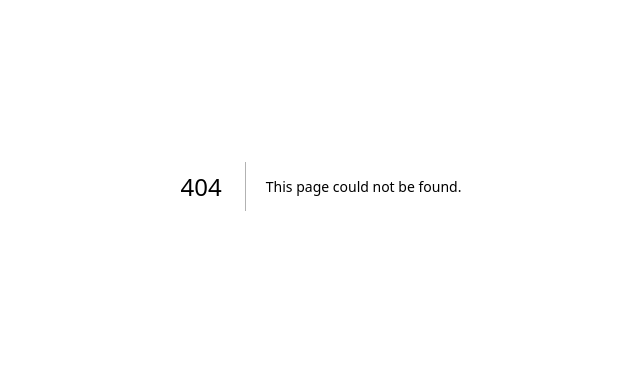
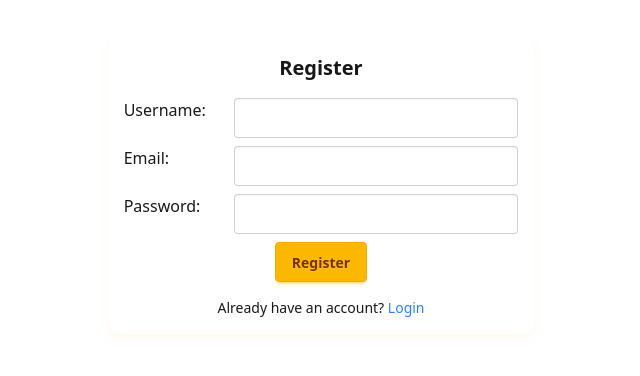
Before and after one commit to alvinyusuf/imp-test, a Next.js app in the folder frontend/: page /auth/register in a window 1280 px wide. Before the commit this address had no page. Shown: the part 214-590 px from the top of the page, without its empty margins (319-959 px from the left). Built offline with nearby package versions, Linux system fonts and the light colour scheme.

Commit message:
Add Login and Register components with forms for user authentication

```diff
--- /dev/null
+++ b/frontend/src/app/auth/login/page.tsx
@@ -0,0 +1,35 @@
+import React from 'react'
+
+export default function Login() {
+  return (
+    <div className="flex h-screen items-center justify-center px-4 py-8 md:px-0 md:py-4">
+      <div className="w-full md:w-1/3 text-center p-4 shadow-md shadow-amber-50 rounded-xl">
+        <h1 className="font-bold text-xl">Login</h1>
+        <form className="flex flex-col gap-2 text-start mt-4">
+          <div className="flex gap-x-4 justify-between">
+            <label htmlFor="username" className="w-1/4">Username:</label>
+            <input
+              type="text"
+              id="username"
+              className="input w-3/4"
+            />
+          </div>
+          <div className="flex gap-x-4 justify-between">
+            <label htmlFor="password" className="w-1/4">Password:</label>
+            <input
+              type="password"
+              id="password"
+              className="input w-3/4"
+            />
+          </div>
+          <div className="flex justify-center">
+            <button className="btn btn-warning">Login</button>
+          </div>
+        </form>
+        <p className="text-sm mt-4">
+          Don&apos;t have an account? <a href="/auth/register" className="text-blue-500 hover:underline">Register</a>
+        </p>
+      </div>
+    </div>
+  )
+}
--- /dev/null
+++ b/frontend/src/app/auth/register/page.tsx
@@ -0,0 +1,41 @@
+export default function Register() {
+  return (
+    <div className="flex h-screen items-center justify-center px-4 py-8 md:px-0 md:py-4">
+      <div className="w-full md:w-1/3 text-center p-4 shadow-md shadow-amber-50 rounded-xl">
+        <h1 className="font-bold text-xl">Register</h1>
+        <form className="flex flex-col gap-2 text-start mt-4">
+          <div className="flex gap-x-4 justify-between">
+            <label htmlFor="username" className="w-1/4">Username:</label>
+            <input
+              type="text"
+              id="username"
+              className="input w-3/4"
+            />
+          </div>
+          <div className="flex gap-x-4 justify-between">
+            <label htmlFor="email" className="w-1/4">Email:</label>
+            <input
+              type="text"
+              id="email"
+              className="input w-3/4"
+            />
+          </div>
+          <div className="flex gap-x-4 justify-between">
+            <label htmlFor="password" className="w-1/4">Password:</label>
+            <input
+              type="password"
+              id="password"
+              className="input w-3/4"
+            />
+          </div>
+          <div className="flex justify-center">
+            <button className="btn btn-warning">Register</button>
+          </div>
+        </form>
+        <p className="text-sm mt-4">
+          Already have an account? <a href="/auth/login" className="text-blue-500 hover:underline">Login</a>
+        </p>
+      </div>
+    </div>
+  )
+}
```
